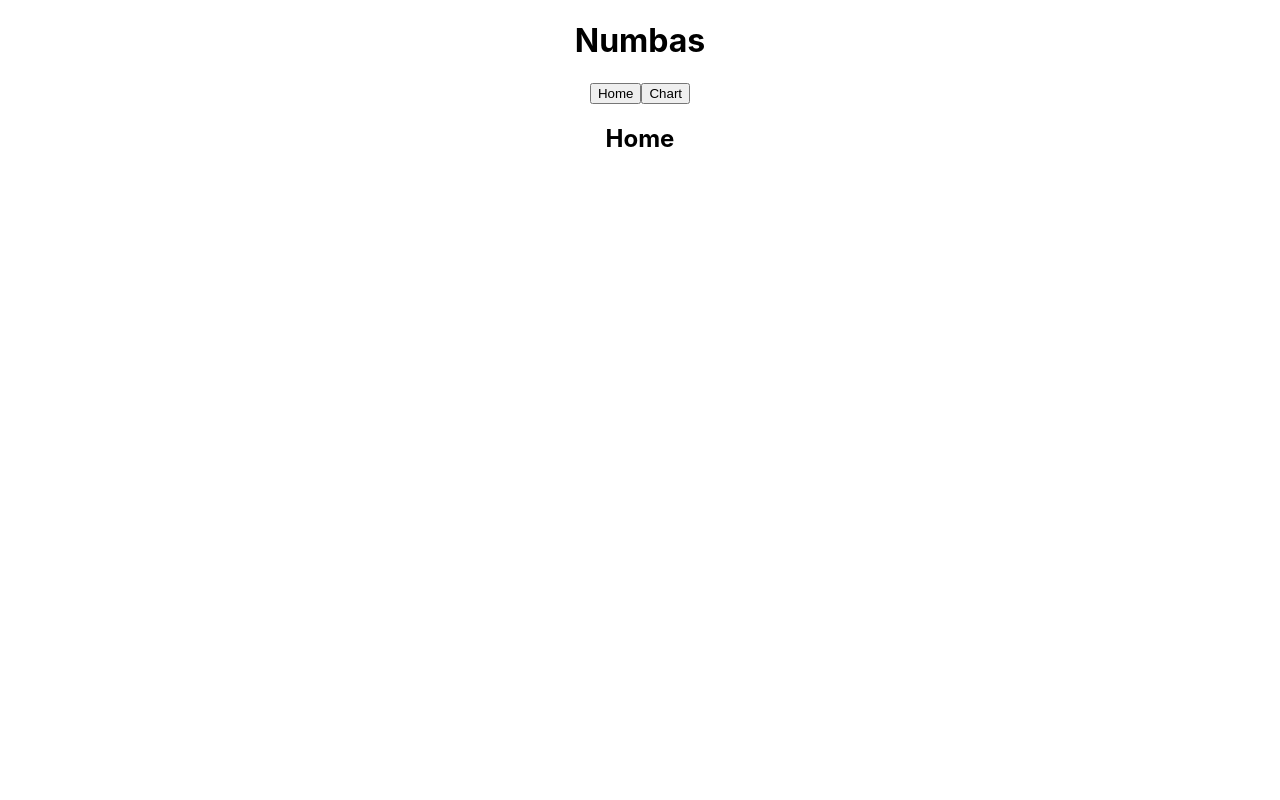
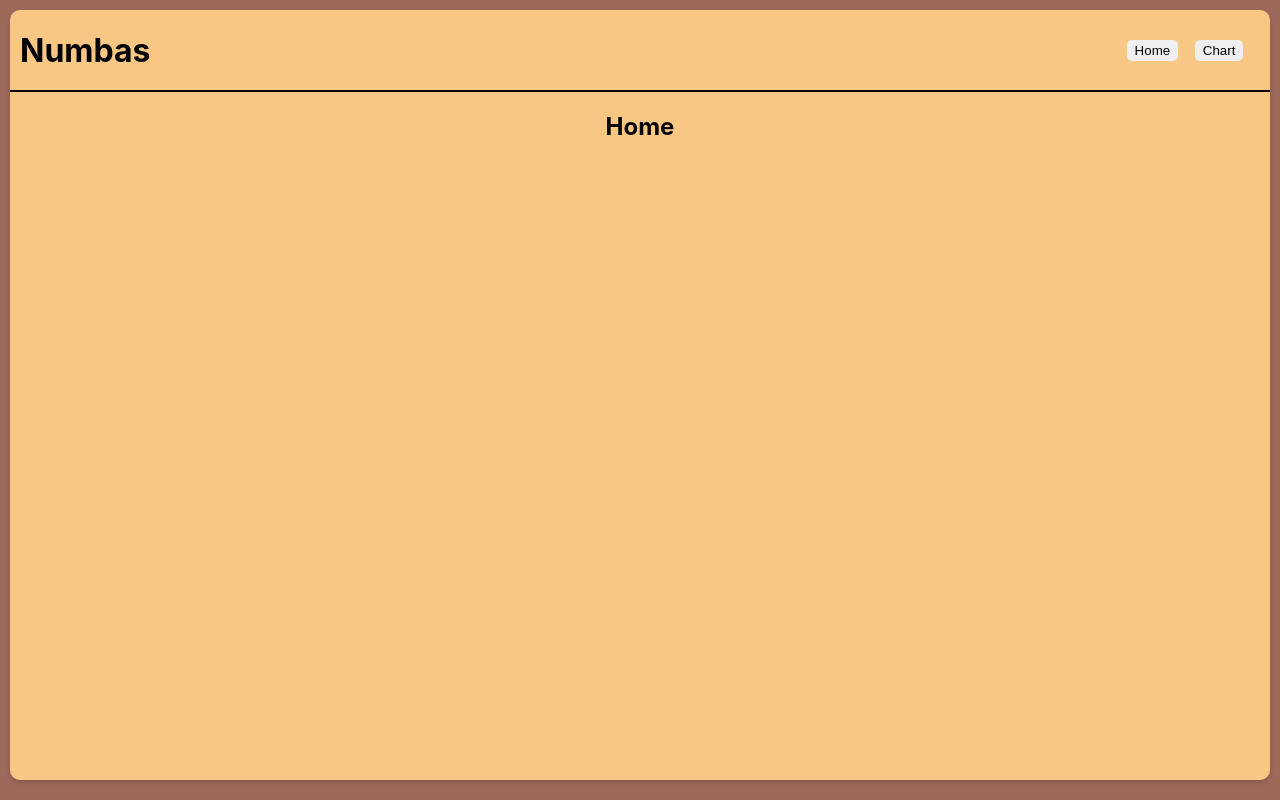
Before and after one commit to 411h45h1/Numbas, a React (Create React App) app: page / in a window 1280 px wide. Built offline with nearby package versions, Linux system fonts and the light colour scheme.

Commit message:
updated styles

```diff
--- a/src/App.js
+++ b/src/App.js
@@ -1,30 +1,36 @@
 import "./core/sass/App.scss";
-import { lazy, Suspense } from "react";
+import { Suspense } from "react";
 import { Provider } from "react-redux";
 import { BrowserRouter as Router, Route, Switch } from "react-router-dom";
 import { createStore } from "redux";
 import chartReducer from "./core/context/core/reducers/chartReducer";
 import Header from "./components/Header";
 import { CgSpinnerTwoAlt } from "react-icons/cg";
+import { Home, Charts } from "./pages";
 
 const state = createStore(chartReducer);
-
-const Home = lazy(() => import("./pages/Home"));
-const Charts = lazy(() => import("./pages/Charts"));
 
 const App = () => {
   return (
     <Provider store={state}>
       <Router>
-        <div className="App">
+        <div className="app">
           <Header />
 
-          <Suspense fallback={<CgSpinnerTwoAlt className="spinner" />}>
-            <Switch>
-              <Route exact path="/" component={Home} />
-              <Route path="/Charts" component={Charts} />
-            </Switch>
-          </Suspense>
+          <div className="cont">
+            <Suspense
+              fallback={
+                <div className="spinnerCont">
+                  <CgSpinnerTwoAlt className="spinner" />
+                </div>
+              }
+            >
+              <Switch>
+                <Route exact path="/" component={Home} />
+                <Route path="/Charts" component={Charts} />
+              </Switch>
+            </Suspense>
+          </div>
         </div>
       </Router>
     </Provider>
--- a/src/components/Header.js
+++ b/src/components/Header.js
@@ -3,14 +3,17 @@ import { Link } from "react-router-dom";
 
 const Header = () => {
   return (
-    <header className="App-header">
+    <header>
       <h1>Numbas</h1>
+
+      <div className="nav">
         <Link to="/" className="links">
           <button>Home</button>
         </Link>
         <Link to="/Charts" className="links">
           <button>Chart</button>
         </Link>
+      </div>
     </header>
   );
 };
--- a/src/core/sass/App.scss
+++ b/src/core/sass/App.scss
@@ -1,55 +1,51 @@
-.App {
-  text-align: center;
+@import "./misc.scss";
+@import "./home.scss";
+@import "./chart.scss";
+
+$primary: #f9c784;
+$secondary: #9d695a;
+
+body {
+  background-color: $secondary;
 }
 
-.spinner {
-  -webkit-animation-name: spin;
-  -webkit-animation-duration: 4000ms;
-  -webkit-animation-iteration-count: infinite;
-  -webkit-animation-timing-function: linear;
-  -moz-animation-name: spin;
-  -moz-animation-duration: 4000ms;
-  -moz-animation-iteration-count: infinite;
-  -moz-animation-timing-function: linear;
-  -ms-animation-name: spin;
-  -ms-animation-duration: 4000ms;
-  -ms-animation-iteration-count: infinite;
-  -ms-animation-timing-function: linear;
+.app {
+  margin: 10px;
+  background-color: $primary;
+  border-radius: 10px;
+  box-shadow: rgba(0, 0, 0, 0.1) 0px 4px 6px -1px,
+    rgba(0, 0, 0, 0.06) 0px 2px 4px -1px;
 
-  animation-name: spin;
-  animation-duration: 4000ms;
-  animation-iteration-count: infinite;
-  animation-timing-function: linear;
-}
-@-ms-keyframes spin {
-  from {
-    -ms-transform: rotate(0deg);
-  }
-  to {
-    -ms-transform: rotate(360deg);
+  .cont {
+    border-top: 2px solid black;
+    border-bottom-right-radius: 10px;
+    border-bottom-left-radius: 10px;
   }
 }
-@-moz-keyframes spin {
-  from {
-    -moz-transform: rotate(0deg);
-  }
-  to {
-    -moz-transform: rotate(360deg);
+
+header {
+  display: flex;
+  align-items: center;
+  justify-content: space-between;
+  margin-right: 10px;
+  margin-left: 10px;
+  height: 10vh;
+
+  .nav {
+    display: flex;
+    align-items: center;
+    justify-content: space-evenly;
+    width: 150px;
+
+    button {
+      border-color: transparent;
+      border-radius: 5px;
+      cursor: pointer;
+      &:hover {
+        transform: scale3d(0.9, 0.9, 1);
+        transition-duration: 0.3s;
+        border-color: black;
+      }
+    }
   }
 }
-@-webkit-keyframes spin {
-  from {
-    -webkit-transform: rotate(0deg);
-  }
-  to {
-    -webkit-transform: rotate(360deg);
-  }
-}
-@keyframes spin {
-  from {
-    transform: rotate(0deg);
-  }
-  to {
-    transform: rotate(360deg);
-  }
-}
--- /dev/null
+++ b/src/core/sass/chart.scss
@@ -0,0 +1,7 @@
+.chartPage {
+  display: flex;
+  align-items: flex-start;
+  justify-content: space-evenly;
+
+  height: 86vh;
+}
--- /dev/null
+++ b/src/core/sass/home.scss
@@ -0,0 +1,7 @@
+.homePage {
+  display: flex;
+  align-items: flex-start;
+  justify-content: space-evenly;
+
+  height: 86vh;
+}
--- /dev/null
+++ b/src/core/sass/misc.scss
@@ -0,0 +1,25 @@
+.spinner {
+  height: 50px;
+  width: 50px;
+  animation-name: spin;
+  animation-duration: 4000ms;
+  animation-iteration-count: infinite;
+  animation-timing-function: linear;
+
+  @keyframes spin {
+    from {
+      transform: rotate(0deg);
+    }
+    to {
+      transform: rotate(360deg);
+    }
+  }
+}
+
+.spinnerCont {
+  display: flex;
+  align-items: center;
+  justify-content: space-evenly;
+
+  height: 86vh;
+}
--- /dev/null
+++ b/src/pages/Chart.js
@@ -0,0 +1,9 @@
+const Chart = () => {
+  return (
+    <div className="chartPage">
+      <h2>Charts</h2>
+    </div>
+  );
+};
+
+export default Chart;
--- a/src/pages/Charts.js
+++ /dev/null
@@ -1,9 +0,0 @@
-const Charts = () => {
-  return (
-    <div>
-      <h2>Charts</h2>
-    </div>
-  );
-};
-
-export default Charts;
--- a/src/pages/Home.js
+++ b/src/pages/Home.js
@@ -1,6 +1,6 @@
 const Home = () => {
   return (
-    <div>
+    <div className="homePage">
       <h2>Home</h2>
     </div>
   );
--- /dev/null
+++ b/src/pages/index.js
@@ -0,0 +1,4 @@
+import { lazy } from "react";
+
+export const Home = lazy(() => import("./Home"));
+export const Charts = lazy(() => import("./Chart"));
```
Lines whose indentation alone changed are shown as unchanged.
